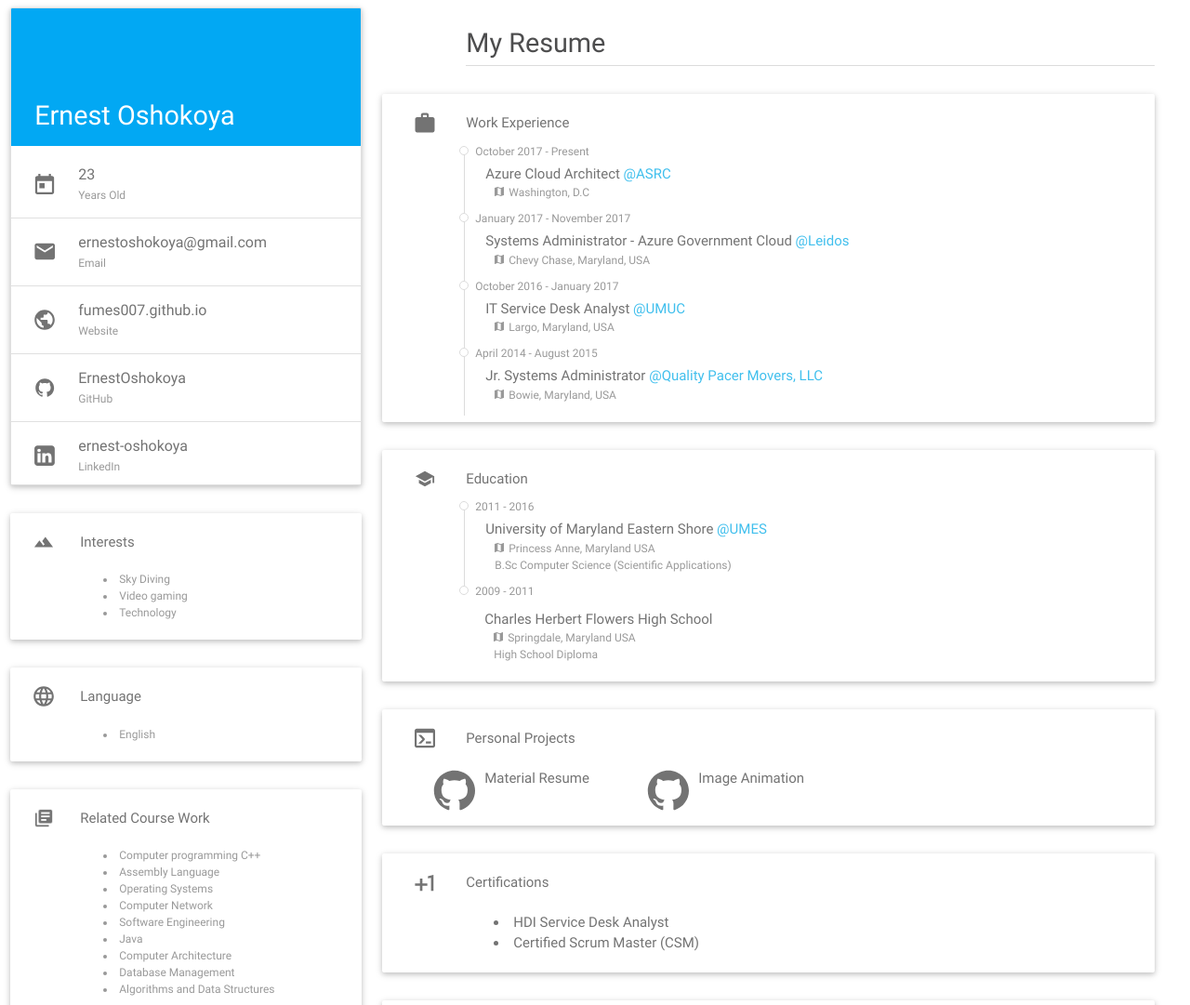
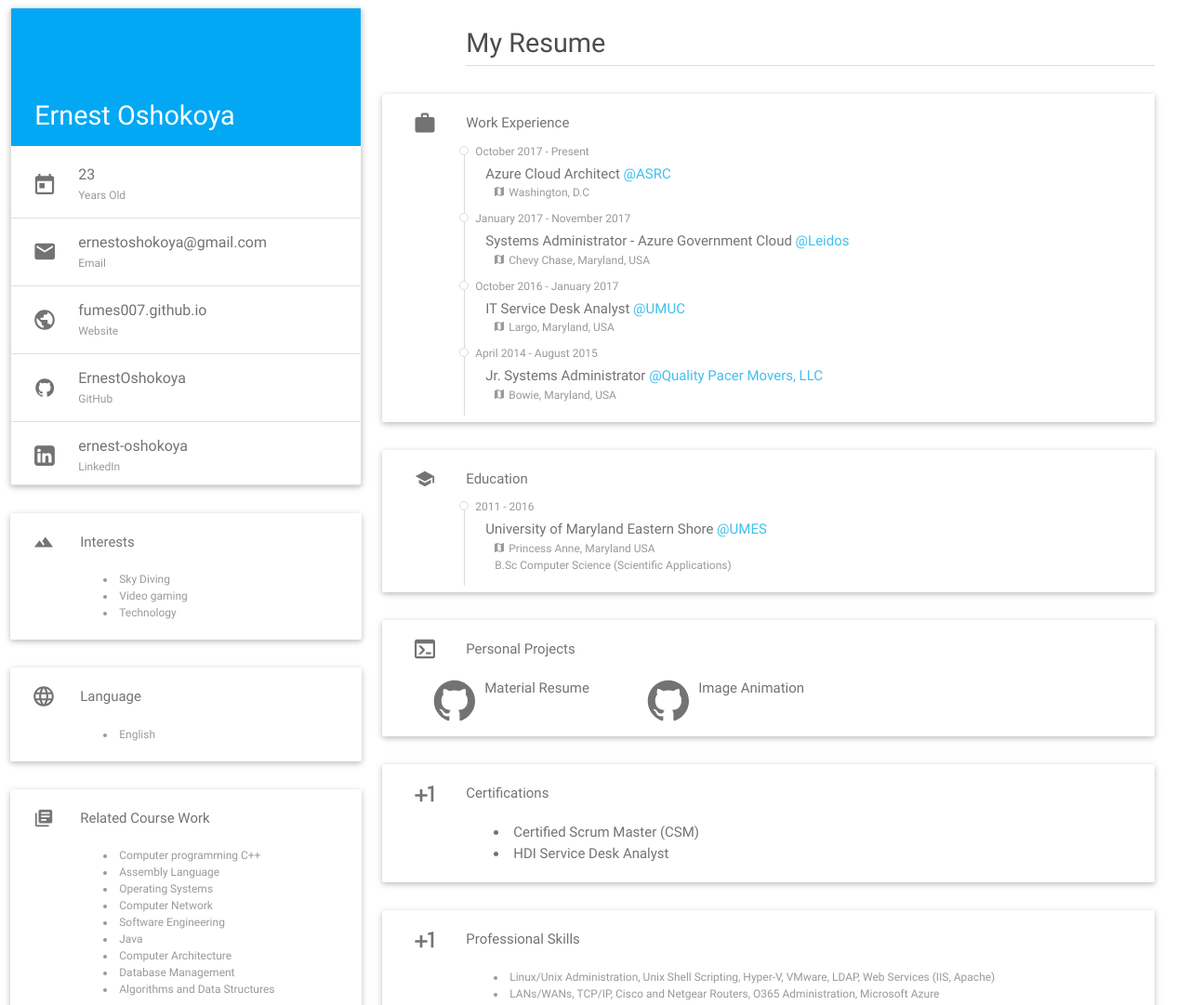
Before and after one commit to Fumes007/Resume, a plain HTML site: page index.html in a window 1280 px wide. Shown: the top 1081 px of the page at 93% size. Drawn offline with nearby package versions, Linux system fonts and the light colour scheme.

Commit message:
remove unneeded info

```diff
--- a/index.html
+++ b/index.html
@@ -141,15 +141,7 @@
                      <span class="location"><img src="img/ico_map.svg">Princess Anne, Maryland USA</span>
                      <span class="description">B.Sc Computer Science (Scientific Applications)</span>
                   </div>
-                  <span class="date">
-                     <div class="round_mark"></div>
-                     2009 - 2011
-                  </span>
-                  <div class="date_entry">
-                     <span class="title">Charles Herbert Flowers High School</span>
-                     <span class="location"><img src="img/ico_map.svg">Springdale, Maryland USA</span>
-                     <span class="description">High School Diploma</span>
-                  </div>
+
                </div>
             </div>
             <div class="card-panel cv_card">
@@ -167,14 +159,14 @@
             </div>
 
 
-<!-- CERTIFICATIONS -->
+               <!-- CERTIFICATIONS -->
 
                         <div class="card-panel cv_card">
                                 <img src="img/ico_skills.svg" class="icon">
                                 <span class="title">Certifications</span>
                                 <div class="certs">
-                                        <li>HDI Service Desk Analyst</li>
-                                        <li>Certified Scrum Master (CSM)</li>
+                                       <li>Certified Scrum Master (CSM)</li>
+                                       <li>HDI Service Desk Analyst</li>
                                 </div>
                         </div>
 
```
